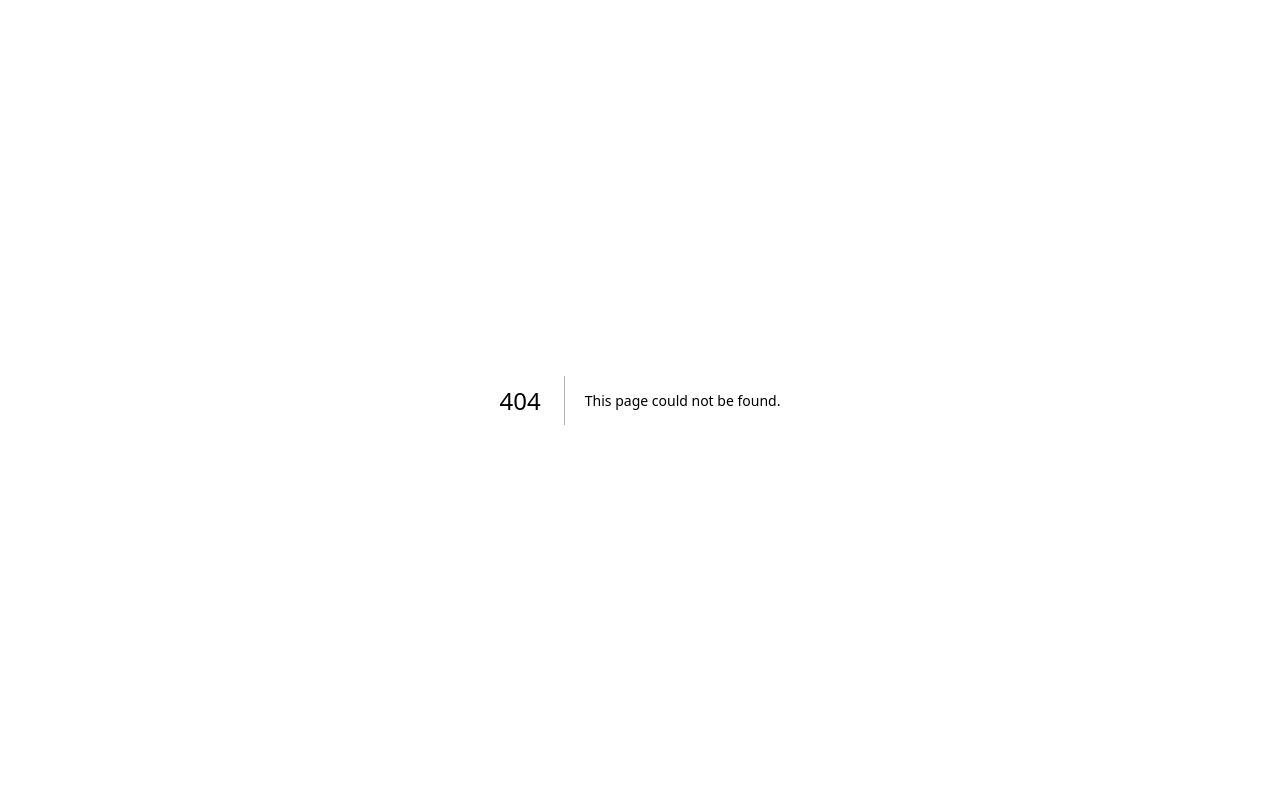
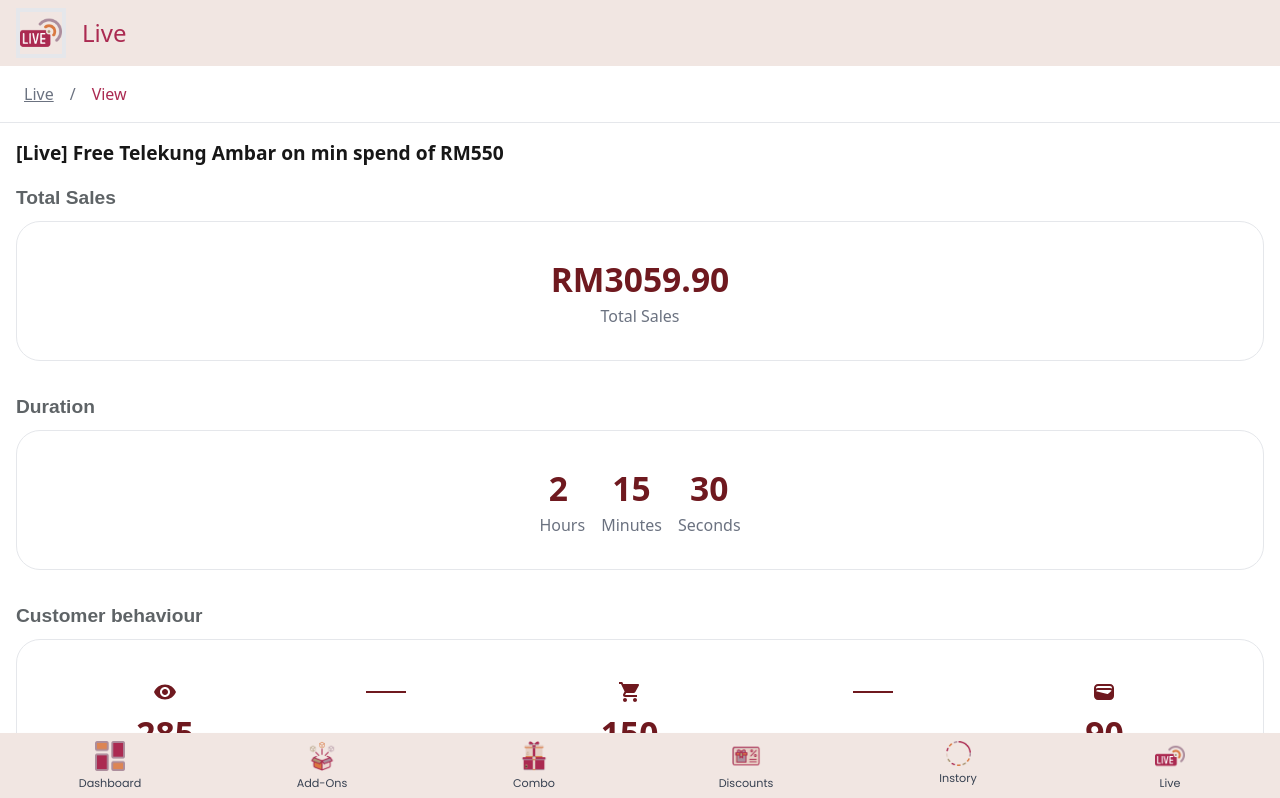
Before and after one commit to ey3shuh/intan-mobile, a Next.js app: page /live/view-live in a window 1280 px wide. Before the commit this address had no page. Shown: the top 798 px of the page. Built offline with nearby package versions, Linux system fonts and the light colour scheme; a web font is replaced by a local one.

Commit message:
Update and rename pages/live/view-live/ViewLive.tsx to pages/live/view-live.tsx

```diff
--- a/pages/live/view-live/ViewLive.tsx
+++ b/pages/live/view-live.tsx
@@ -4,19 +4,24 @@ import Image from 'next/image'
 import RemoveRedEyeIcon from '@mui/icons-material/RemoveRedEye';
 import ShoppingCartIcon from '@mui/icons-material/ShoppingCart';
 import WalletIcon from '@mui/icons-material/Wallet';
-import ChatMessages from './ChatMessages';
+import ChatMessages from './view-live/ChatMessages';
 import SelectProductPopup from '@/pages/PopUp/SelectProductPopup';
 import { orange } from '@mui/material/colors';
 import Checkbox from '@mui/material/Checkbox';
-
+import { useRouter } from 'next/navigation';
+import '../../app/globals.css'
+import NavBar from '../Navbar';
 const ViewLive = () => {
 
+  const router = useRouter();
   const [code, setCode] = useState('');
   const [desc, setDesc] = useState('');
   const [comment, setComment] = useState('');
   const [isPopupOpen, setIsPopupOpen] = useState(false);
   const [productGroups, setProductGroups] = useState<any[]>([]);
   const label = { inputProps: { 'aria-label': 'Checkbox demo' } };
+  const [selectedIndex, setSelectedIndex] = useState(-1);
+  const [selectedTypes, setSelectedTypes] = useState<{ [key: number]: string }>({});
 
   const handleSubmit = (event: React.FormEvent) => {
     event.preventDefault();
@@ -28,11 +33,21 @@ const ViewLive = () => {
   const handleSelectProducts = (selectedItems: any[]) => {
     setProductGroups([...productGroups, selectedItems]);
   };
+  const handleCheckboxChange = (index: React.SetStateAction<number>) => {
+    // If the clicked checkbox is already selected, unselect it
+    if (selectedIndex === index) {
+      setSelectedIndex(-1);
+    } else {
+      setSelectedIndex(index); // Set the selected checkbox index
+    }
+  };
 
   return (
-    <div >
+    <div className="pb-40">
+      <NavBar
+      />
 {/* -------------------------------Header--------------------------- */}
-<div className="w-full p-2 bg-custom-bg">
+<div className="w-full p-2 bg-custom-bg ">
  <ul className="flex items-center h-full">
     <li className="flex items-center px-2">
             <Image
@@ -49,6 +64,15 @@ const ViewLive = () => {
   </ul>
 </div>
 {/* -------------------------------Header--------------------------- */}
+<div className="w-full p-4 border-b flex items-start">
+    <ul className="text-[1rem] font-sfPro font-medium text-gray-500"> {/* Increased font size */}
+      <li className="flex items-center px-2">
+        <span className="mr-2 underline cursor-pointer" onClick={() => router.push('/live')} >Live</span>
+        <span className="mx-2">/</span>
+        <span className="ml-2 text-header-bg">View</span>
+      </li>
+    </ul>
+  </div>
 <div className='m-4'>
   <div className='text-[1.2rem] font-sfPro font-bold'>
 [Live] Free Telekung Ambar on min spend of RM550
@@ -68,26 +92,23 @@ const ViewLive = () => {
 <div className='py-4'>
   <p className='text-[1.2rem] font-bold text-[#5E6366] pb-2'>Duration</p>
   <div className='border rounded-3xl p-8 font-sfPro'>
-     <div className='flex justify-center'>
-        <span className=' text-center font-bold
-      text-[2.1rem] text-[#6F191F] tracking-[0.5rem] '>2:
-      <p className='items-center font-medium text-center text-gray-500 text-[1rem] tracking-[0rem] pr-2'>Hours</p>
-      </span>
-        <span className=' text-center font-bold
-      text-[2.1rem] text-[#6F191F] '>15 :
-      <p className=' font-medium text-center text-gray-500 text-[1rem] tracking-[0rem] pl-2'>Minutes</p>
-      </span>
-        <span className=' text-center font-bold
-      text-[2.1rem] text-[#6F191F]  '> 30
-      <p className=' font-medium text-center text-gray-500 text-[1rem] tracking-[0rem] pl-2'>Seconds</p></span>
+    <div className='flex flex-wrap justify-center gap-4'>
+      <div className='flex flex-col items-center'>
+        <span className='text-center font-bold text-[2.1rem] text-[#6F191F] tracking-[0.5rem]'>2</span>
+        <p className='font-medium text-center text-gray-500 text-[1rem]'>Hours</p>
       </div>
-    <div className='flex flex-cols-5 gap-4 justify-center items-center font-medium text-center text-gray-500 text-[1rem] '>
-
-
-
+      <div className='flex flex-col items-center'>
+        <span className='text-center font-bold text-[2.1rem] text-[#6F191F]'>15</span>
+        <p className='font-medium text-center text-gray-500 text-[1rem]'>Minutes</p>
+      </div>
+      <div className='flex flex-col items-center'>
+        <span className='text-center font-bold text-[2.1rem] text-[#6F191F]'>30</span>
+        <p className='font-medium text-center text-gray-500 text-[1rem]'>Seconds</p>
       </div>
     </div>
   </div>
+</div>
+
 {/* -------------------------------Duration--------------------------- */}
 
 {/* --------------------------Customer behaviour---------------------- */}
@@ -205,65 +226,66 @@ font-sfPro font-semibold mt-4 '>
 </button>
 {/* -----------------------Add Product Group------------------------- */}
 {productGroups.length > 0 && (
-        <div>
+  <div className='px-4'>
     {productGroups.map((group, index) => (
-            <div key={index} className="mb-4 relative ">
-              {/*---------------- Delete button in top-right---------------- */}
+      <div key={index} className="mb-4 relative">
+        {/* Delete button in top-right */}
+        <button
+          onClick={() => {
+            setProductGroups(prev => prev.filter((_, i) => i !== index));
+            setSelectedTypes(prev => {
+              const newState = { ...prev };
+              delete newState[index];
+              return newState;
+            });
+          }}
+          className="absolute right-2 text-gray-500 text-2xl "
+        >
+          &times;
+        </button>
+        {/* Product Table */}
+        <table className="bg-gray-50 text-[1rem] rounded-lg w-full  ">
+        <thead className='border-b border-gray-300 ' >
+        <tr className="text-[1rem] text-gray-500 font-semibold border-b
+   ">
+    <th className="text-left pb-2 pt-6 px-4 ">Products</th>
 
-{/*---------------- Delete button in top-right---------------- */}
-<table className="bg-gray-50 rounded-lg min-w-full  ">
-  <thead>
-    <tr className="text-[1rem] text-gray-500 font-semibold border-b
-    pt-4">
-    <th className="text-left px-4 py-2">Products</th>
-      <th className="text-right px-4  py-2">Price/Stocks</th>
-      <th className="text-right px-4 py-2">Pinned</th>
+    <th className="text-left pb-2 pt-6 px-4  ">Pinned</th>
 
     </tr>
           </thead>
           <tbody>
-
-  {group.map((item: any) => (
-    <tr key={item.name}>
-      <td className="flex items-start
-      font-sfPro font-normal
-      text-gray-500
-      px-4 py-4">{item.name}</td>
-      <td className="font-sfPro
-      text-gray-500 px-4 text-right py-4">
-          {item.price && item.discountedPrice ? (<>
-
-            <span className="text-gray-500 ">{item.price}</span><br/>
-
-                Stocks: {item.stocks}
-              </>
-            ) : (
-              `${item.product} Products`
-            )}
+            {group.map((item: any, itemIndex: number) => (
+              <tr key={item.title}>
+                <td className="flex items-start font-sfPro font-normal text-gray-500 px-4 py-4">
+                  {item.title}
                 </td>
-
-<div className='flex justify-center'>
+                <td>
                   <Checkbox
-  {...label}
-  defaultChecked
+                    checked={selectedIndex === itemIndex}
+                    onChange={() => handleCheckboxChange(itemIndex)}
                     sx={{
                       color: orange[800],
                       "&.Mui-checked": {
                         color: orange[600],
                       },
                       "& .MuiSvgIcon-root": {
-      fontSize: 25, // Adjust the size of the checkbox
+                        fontSize: 25,
                       },
                     }}
+                    className='flex justify-center'
                   />
-</div>
-
+                </td>
                 </tr>
             ))}
           </tbody>
         </table>
+      </div>
+    ))}
+  </div>
+)}
 
-  </div>))}</div>)}
+
 {/* Popup Component */}
 <SelectProductPopup
         isOpen={isPopupOpen}
```
Lines whose indentation alone changed are shown as unchanged.
